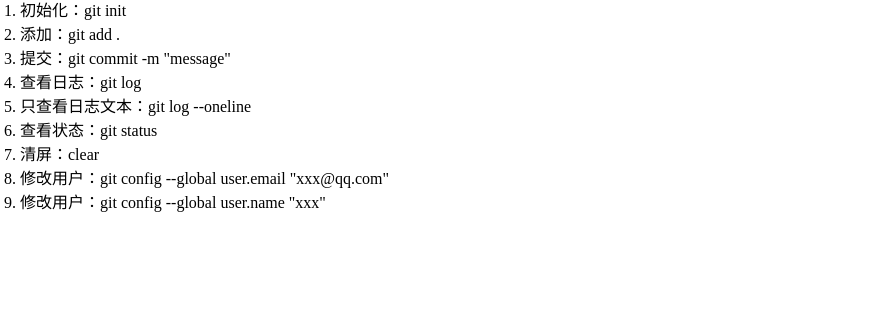
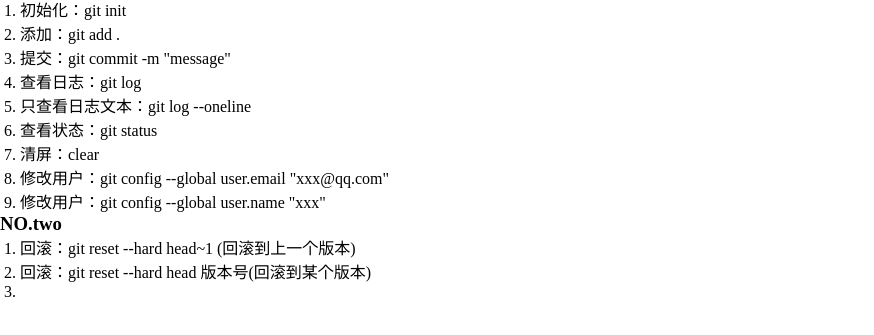
Before and after one commit to LIJING0906/GITstudy, a plain HTML site: page index.html in a window 1280 px wide. Shown: the part 71-406 px from the top of the page, without its empty margins (0-874 px from the left). Drawn offline with Linux system fonts and the light colour scheme.

Commit message:
添加no.two

```diff
--- a/index.html
+++ b/index.html
@@ -22,6 +22,11 @@
       <li>修改用户：git config --global user.email "xxx@qq.com"</li>
       <li>修改用户：git config --global user.name "xxx"</li>
     </ol>
-
+    <h3>NO.two</h3>
+    <ol>
+        <li>回滚：git reset --hard head~1 (回滚到上一个版本)</li>
+        <li>回滚：git reset --hard head 版本号(回滚到某个版本)</li>
+        <li></li>
+    </ol>
 </body>
 </html>
```
